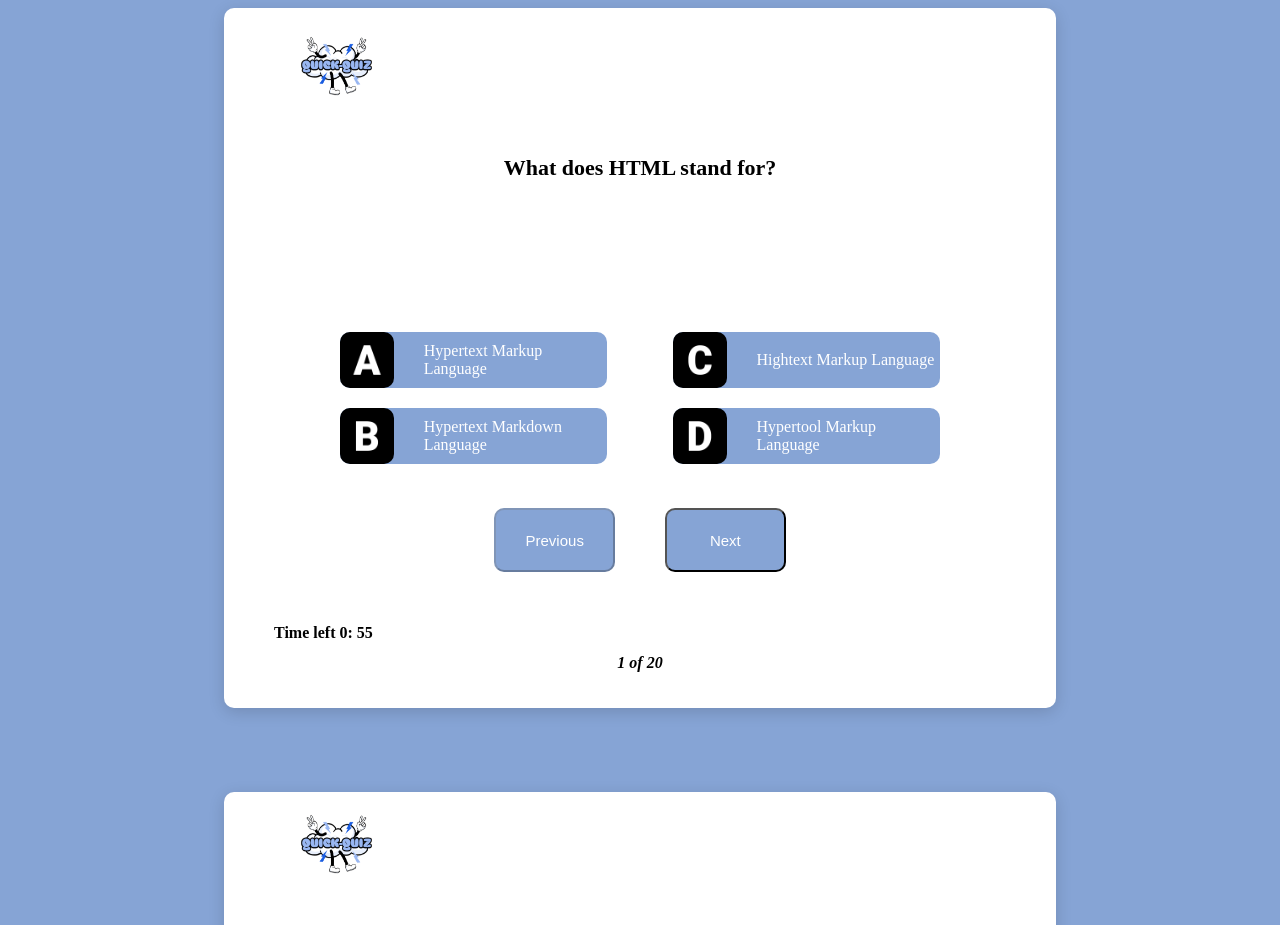
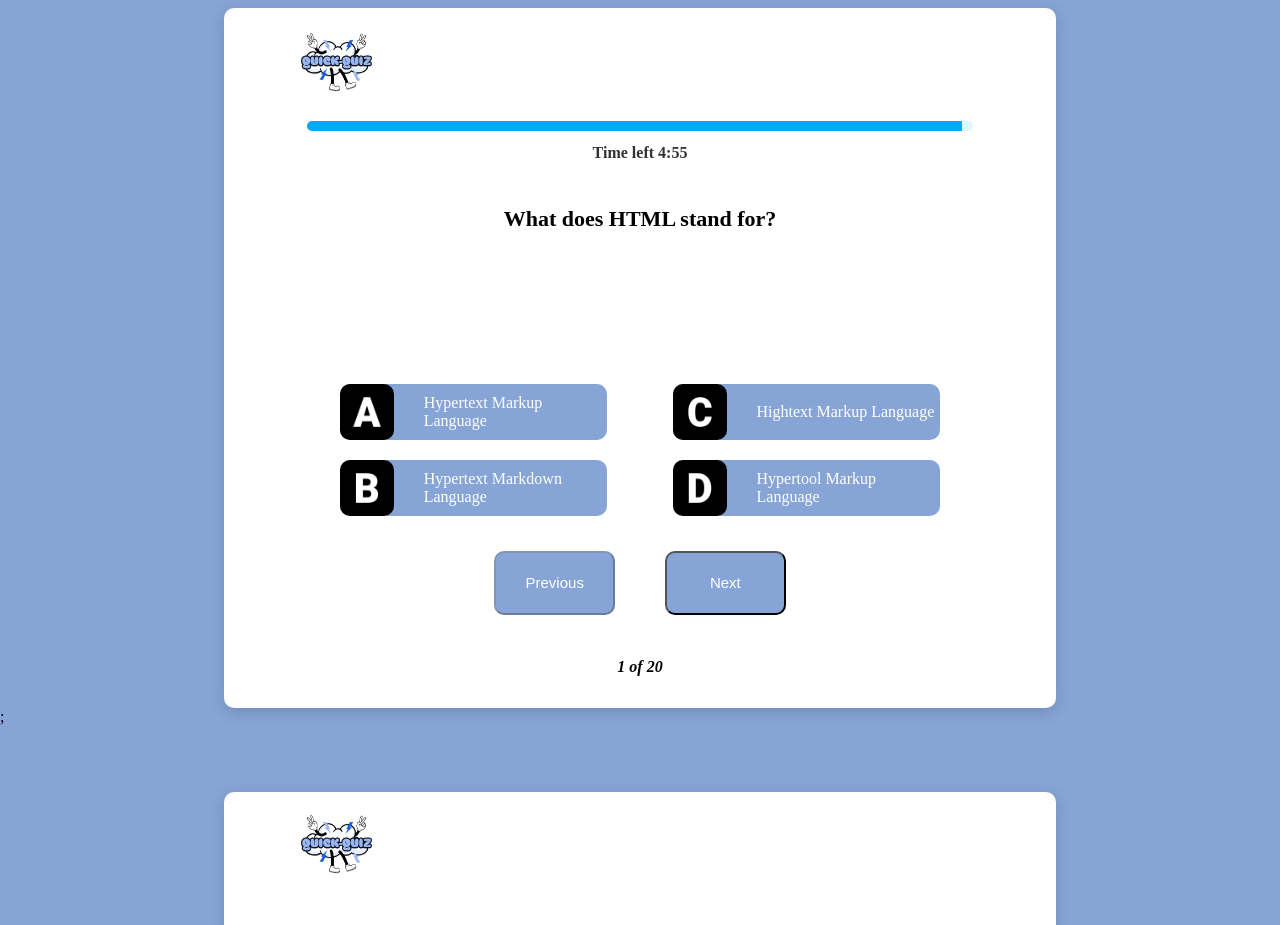
Before and after one commit to morris-codes/QuickQuiz, a React (Vite) app: page / in a window 1280 px wide. Shown: the part 840-1765 px from the top of the page. Built offline with nearby package versions, Linux system fonts and the light colour scheme.

Commit message:
timer bar

```diff
--- a/src/Components/Quiz/Quiz.css
+++ b/src/Components/Quiz/Quiz.css
@@ -189,7 +189,33 @@ ul li.selected {
   color: #000;
 }
 
-.timer {
+/* .timer {
   padding-left: 50px;
   font-weight: 600;
+} */
+
+.timer-container {
+  width: 80%;
+  height: 10px;
+  background-color: #e0f7fa;
+  border-radius: 5px;
+  overflow: hidden;
+  margin-bottom: 10px;
+  margin-left: auto;
+  margin-right: auto;
 }
+
+.timer-bar {
+  height: 100%;
+  background-color: #03a9f4;
+  transition: width 1s linear;
+
+}
+
+.timer-text {
+  font-size: 16px;
+  font-weight: bold;
+  color: #333;
+  text-align: center;
+  margin-bottom: 20px;
+}
--- a/src/Components/Quiz/Quiz.jsx
+++ b/src/Components/Quiz/Quiz.jsx
@@ -7,22 +7,21 @@ const Quiz = () => {
   let [index, setIndex] = useState(0);
   let [selectedOptions, setSelectedOption] = useState([]);
   let [question, setQuestion] = useState(data[index]);
-  //state to handle the timer
-  const [timer, setTimer] = useState(60);
 
-  //created a side effect to handle the timer
+    const [quizOver, setQuizOver] = useState(false);
+    const totalTime = 300;
+    const [timer, setTimer] = useState(totalTime);
+
   useEffect(() => {
     if (timer > 0) {
-      //created an interval to reduce the timer every second
+
       const interval = setInterval(() => {
         setTimer((currentTime) => currentTime - 1);
       }, 1000);
-      //clears the timer
       return () => clearInterval(interval);
-    } else if (timer === 0) {
-      nextButton();
+    } else {
+      endQuiz();
     }
-    //dependency array to trigger the useEffect hook as soon as the timer changes
   }, [timer]);
 
   //Option clicks
@@ -34,7 +33,6 @@ const Quiz = () => {
 
   //Next Button
   const nextButton = () => {
-    setTimer(60);
     if (index < data.length - 1) {
       setIndex(index + 1);
       setQuestion(data[index + 1]);
@@ -44,7 +42,6 @@ const Quiz = () => {
 
   //Previous Button
   const previousButton = () => {
-    setTimer(60);
     if (index > 0) {
       setIndex(index - 1);
       setQuestion(data[index - 1]);
@@ -53,7 +50,11 @@ const Quiz = () => {
   };
 
   //Submit Button
-  const submitButton = () => {};
+    const submitButton = () => { };
+
+    const endQuiz = () => {
+        setQuizOver(true);
+    };
 
   return (
     <div>
@@ -111,10 +112,18 @@ const Quiz = () => {
         </div>
       </div>
         <div id="quiz-section" class="background-1">
+              {quizOver ? (
+                  <h2>Time's up! Quiz Over.</h2>
+              ) : (
                   <div class="parent-1">
                       <div className="logo">
                           <img src="/public/quick-logo.png" alt="" />
                       </div>
+                    <div className="timer-container">
+                        <div className="timer-bar" style={{ width: `${(timer / totalTime) * 100}%` }}> </div>
+                    </div>
+                      <p className="timer-text"> Time left {Math.floor(timer / 60)}:{String(timer % 60).padStart(2, "0")} </p>
+
                       <div class="question-1">
                           <div class="que-1">
                               <h6>{question.question}</h6>
@@ -176,11 +185,7 @@ const Quiz = () => {
                               <button onClick={nextButton}>Next</button>
                           )}
                       </div>
-          <div class="timer">
-            <p>
-              Time left {Math.floor(timer / 60)}: {timer % 60}
-            </p>
-          </div>
+
                       <div className="index">
                           <i>
                               <b>
@@ -189,6 +194,7 @@ const Quiz = () => {
                           </i>
                       </div>
                   </div>
+              )};
       </div>
       <div class="Results">
         <div class="p-result">
```
Lines whose indentation alone changed are shown as unchanged.
